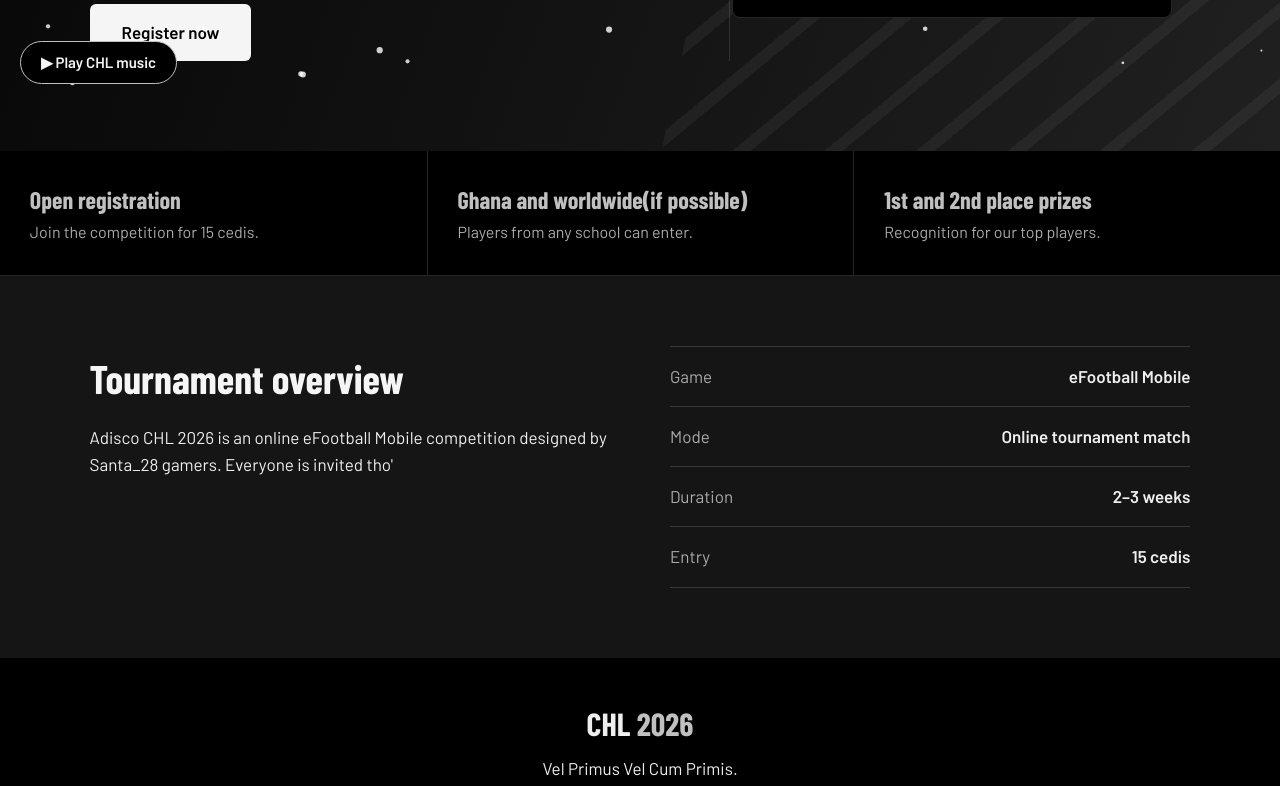
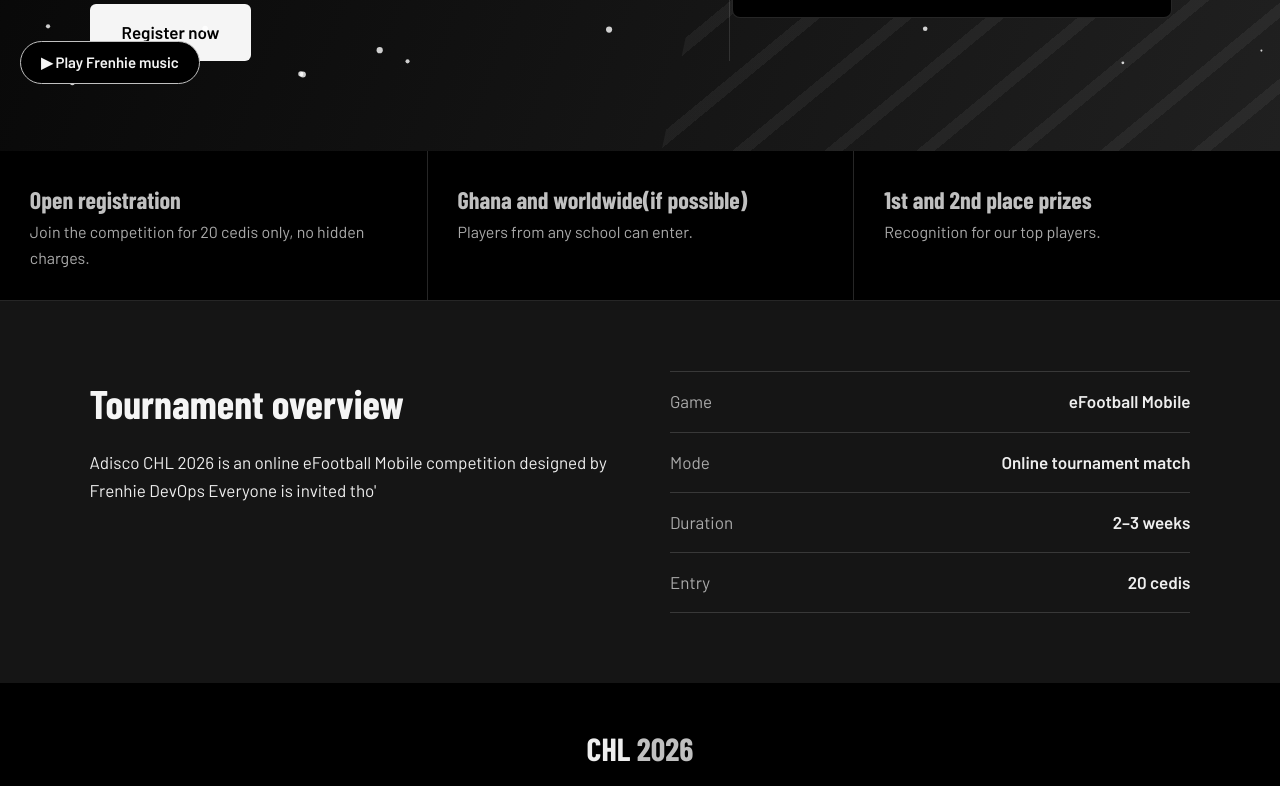
Before and after one commit to jirehkwofiejohn-arch/ADISADEL-CHL, a plain HTML site: page index.html in a window 1280 px wide. Shown: the part 696-1482 px from the top of the page. Drawn offline with nearby package versions, Linux system fonts and the light colour scheme; a web font is replaced by a local one.

Commit message:
Add files via upload

```diff
--- a/index.html
+++ b/index.html
@@ -68,7 +68,7 @@
         <section class="strip" aria-label="Tournament highlights">
             <div>
                 <h3>Open registration</h3>
-                <p>Join the competition for 15 cedis.</p>
+                <p>Join the competition for 20 cedis only, no hidden charges.</p>
             </div>
             <div>
                 <h3>Ghana and worldwide(if possible)</h3>
@@ -86,7 +86,7 @@
                 <h2>Tournament overview</h2>
                 <p>
                     Adisco CHL 2026 is an online eFootball Mobile competition designed by
-                    Santa_28 gamers. Everyone is invited tho'
+                    Frenhie DevOps  Everyone is invited tho'
                 </p>
             </div>
 
@@ -94,14 +94,14 @@
                 <div><dt>Game</dt><dd>eFootball Mobile</dd></div>
                 <div><dt>Mode</dt><dd>Online tournament match</dd></div>
                 <div><dt>Duration</dt><dd>2–3 weeks</dd></div>
-                <div><dt>Entry</dt><dd>15 cedis</dd></div>
+                <div><dt>Entry</dt><dd>20 cedis</dd></div>
             </dl>
         </section>
 
     </main>
 
     <!-- MUSIC PLAYER (floats bottom-left) -->
-    <button id="musicButton" class="music-btn" type="button">▶ Play CHL music</button>
+    <button id="musicButton" class="music-btn" type="button">▶ Play Frenhie music</button>
     <audio id="chlSong" src="Mixed-audio.mp3"loop></audio>
 
     <!-- FOOTER -->
```
Also changed, not shown: register.html (+2 -2 lines), standings.html (+3 -4 lines).
